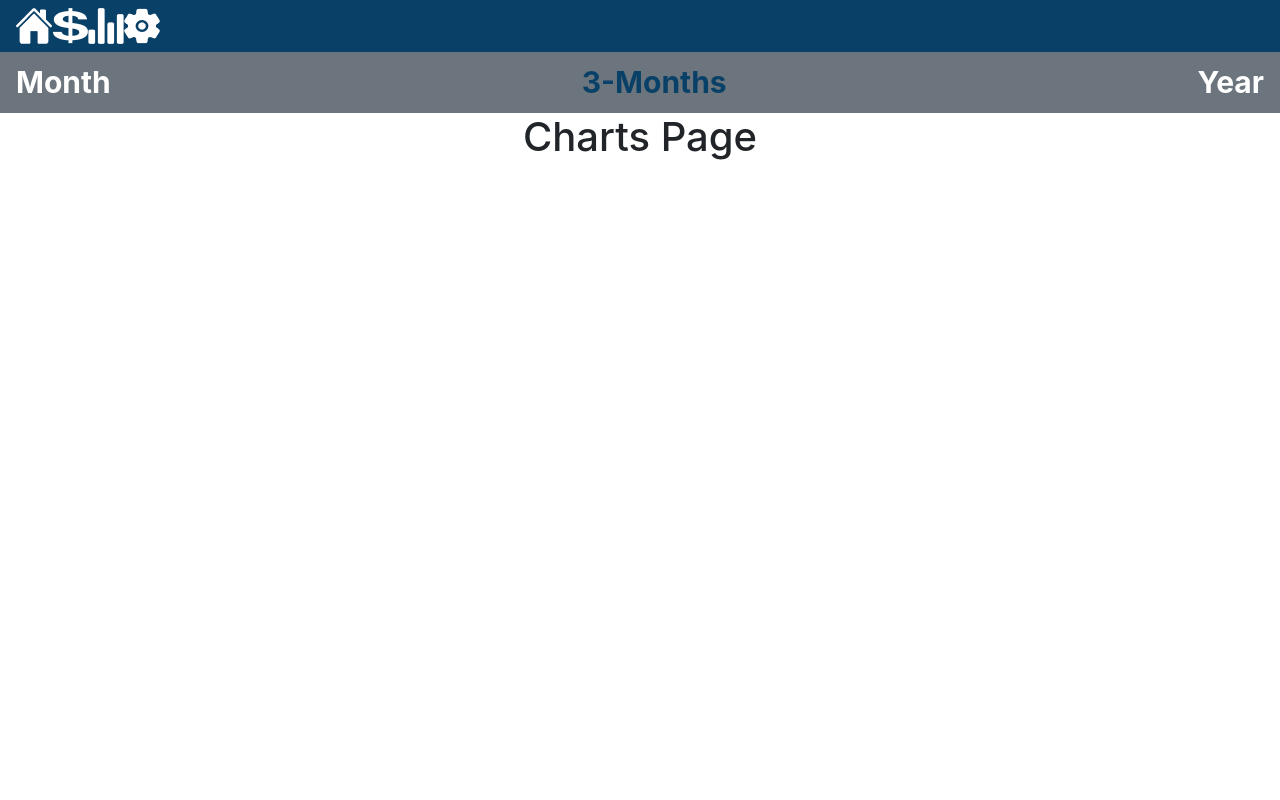
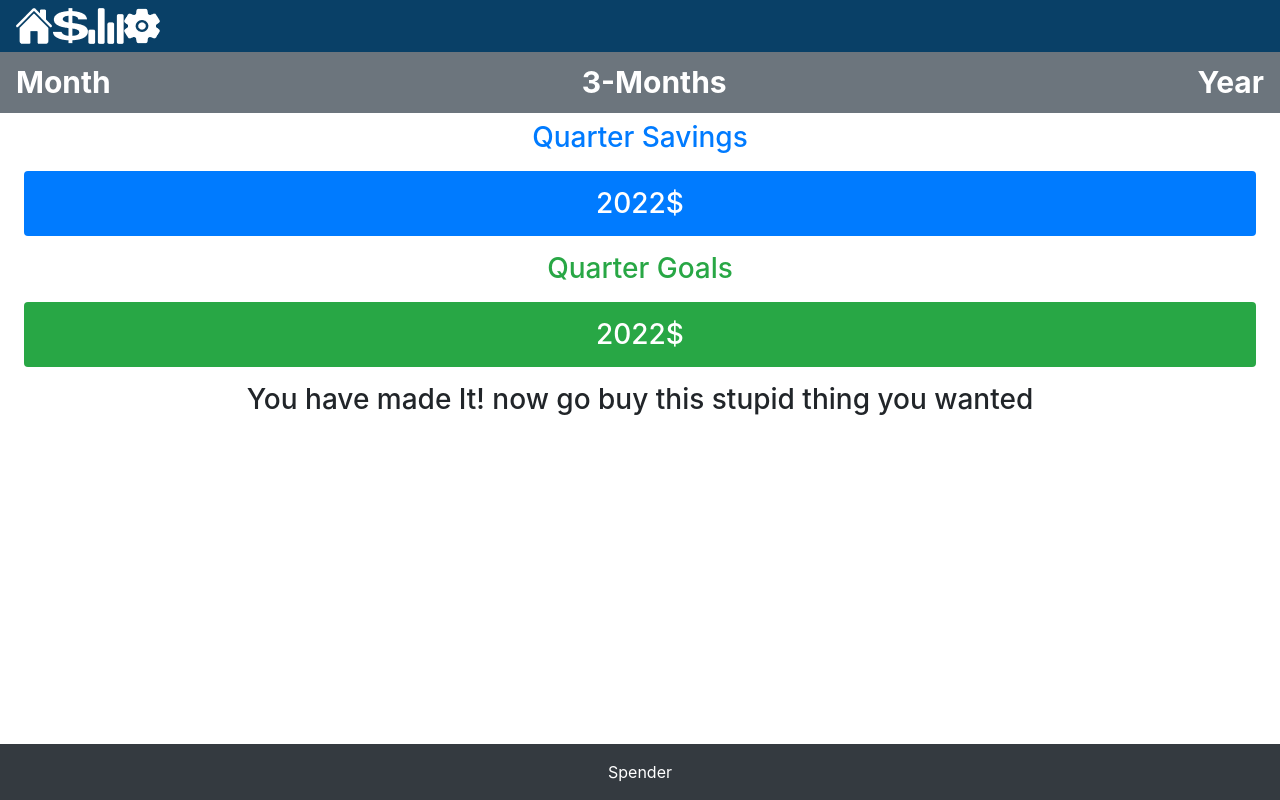
Before and after one commit to Alef5750/SpenderApp, a React (Create React App) app in the folder spender-frontend/: page /charts/3months in a window 1280 px wide. Built offline with nearby package versions, Linux system fonts and the light colour scheme.

Commit message:
creating 4 components for each time period + default and adding them into chartsNav

```diff
--- /dev/null
+++ b/spender-frontend/src/components/QuarterCharts.jsx
@@ -0,0 +1,28 @@
+import React from "react";
+import Footer from "./footer"
+
+
+export default function QuarterCharts() {
+    return (
+        <div>
+            <div className="mx-4">
+                <h3 className="text-primary">Quarter Savings</h3>
+                <div className="my-3 py-3 col bg-primary text-white d-flex h3 justify-content-center rounded">
+                    2022$
+                    {/* fetched from backend */}
+                </div>
+
+                <h3 className="text-success">Quarter Goals</h3>
+                <div className="my-3 py-3 col bg-success text-white d-flex h3 justify-content-center rounded">
+                    2022$
+                    {/* fetched from backend */}
+                </div>
+
+                <h3>You have made It! now go buy this stupid thing you wanted</h3>
+                {/* a message for the user, based on on the data fetched from the backend */}
+
+            </div>
+            <Footer />
+        </div>
+    )
+}
--- /dev/null
+++ b/spender-frontend/src/components/chartsDescription.jsx
@@ -0,0 +1,17 @@
+import React from "react";
+import Footer from "../components/footer"
+
+
+export default function ChartsDescription() {
+    return (
+        <div>
+            <div className="mx-4 h4">
+                <h3>Charts Page</h3>
+                a description, explaining the service provided in this page<br />
+                something like: here you can see all of your savings and expenses divided into 3 different time periods<br />
+                presented in easy to understand graphs and charts of you choice
+            </div>
+            <Footer />
+        </div>
+    )
+}
--- a/spender-frontend/src/components/chartsNav.jsx
+++ b/spender-frontend/src/components/chartsNav.jsx
@@ -1,32 +1,41 @@
 import React from "react";
+import { BrowserRouter as Router, Switch, Route, NavLink } from "react-router-dom";
 import { Navbar } from "react-bootstrap";
-import { NavLink } from "react-router-dom";
-import { useLocation } from "react-router-dom";
-
+import MonthCharts from "../components/monthCharts"
+import QuarterCharts from "./QuarterCharts";
 import styles from "../styles/ChartsNav.module.css";
+import YearCharts from "./yearCharts";
+import ChartsDescription from "./chartsDescription";
 
 export default function ChartsNav() {
-    let Month, Months, Year;
-    const On = styles.On
-    const Off = styles.Off
-    const location = useLocation();
-    if (location.pathname === "/charts/month") Month = On;
-    else Month=Off;
-    if (location.pathname === "/charts/3months") Months = On;
-    else Months = Off;
-    if (location.pathname === "/charts/year") Year = On;
-    else Year = Off;
+
     return (
-        <Navbar bg="secondary" sticky="top" expand="sm" className="py-2 justify-content-between">
-            <NavLink to="/charts/month" className="text-decoration-none">
-                <span className={Month}>Month</span>
-            </NavLink>
-            <NavLink to="/charts/3months" className="text-decoration-none">
-                <span className={Months}>3-Months</span>
-            </NavLink>
-            <NavLink to="/charts/year" className="text-decoration-none">
-                <span className={Year}>Year</span>
-            </NavLink>
-        </Navbar>
+        <Router>
+            <Navbar bg="secondary" sticky="top" expand="sm" className="py-2 mb-2 justify-content-between">
+                <NavLink to="/charts/month" className={styles.links}>
+                    Month
+                </NavLink>
+                <NavLink to="/charts/3months" className={styles.links}>
+                    3-Months
+                </NavLink>
+                <NavLink to="/charts/year" className={styles.links}>
+                    Year
+                </NavLink>
+            </Navbar>
+            <Switch>
+                <Route path="/charts/month">
+                    <MonthCharts />
+                </Route>
+                <Route path="/charts/3months">
+                    <QuarterCharts/>
+                </Route>
+                <Route path="/charts/year">
+                    <YearCharts/>
+                </Route>
+                <Route path="/">
+                    <ChartsDescription/>
+                </Route>
+            </Switch>
+        </Router>
     );
 }
--- /dev/null
+++ b/spender-frontend/src/components/monthCharts.jsx
@@ -0,0 +1,28 @@
+import React from "react";
+import Footer from "../components/footer"
+
+
+export default function MonthCharts() {
+    return (
+        <div>
+            <div className="mx-4">
+                <h3 className="text-primary">Monthly Savings</h3>
+                <div className="my-3 py-3 col bg-primary text-white d-flex h3 justify-content-center rounded">
+                    2021$
+                    {/* fetched from backend */}
+                </div>
+
+                <h3 className="text-success">Monthly Goals</h3>
+                <div className="my-3 py-3 col bg-success text-white d-flex h3 justify-content-center rounded">
+                    2022$
+                    {/* fetched from backend */}
+                </div>
+
+                <h3>Almost There...</h3>
+                {/* a message for the user, based on on the data fetched from the backend */}
+
+            </div>
+            <Footer />
+        </div>
+    )
+}
--- /dev/null
+++ b/spender-frontend/src/components/yearCharts.jsx
@@ -0,0 +1,28 @@
+import React from "react";
+import Footer from "../components/footer"
+
+
+export default function YearCharts() {
+    return (
+        <div>
+            <div className="mx-4">
+                <h3 className="text-primary">Annual Savings</h3>
+                <div className="my-3 py-3 col bg-primary text-white d-flex h3 justify-content-center rounded">
+                    12021$
+                    {/* fetched from backend */}
+                </div>
+
+                <h3 className="text-success">Annual Goals</h3>
+                <div className="my-3 py-3 col bg-success text-white d-flex h3 justify-content-center rounded">
+                    2022$
+                    {/* fetched from backend */}
+                </div>
+
+                <h3>Keep On Going</h3>
+                {/* a message for the user, based on on the data fetched from the backend */}
+
+            </div>
+            <Footer />
+        </div>
+    )
+}
--- a/spender-frontend/src/pages/Charts.jsx
+++ b/spender-frontend/src/pages/Charts.jsx
@@ -8,7 +8,6 @@ export default function Charts() {
     <div>
       <Navigation />
       <ChartsNav/>
-      <h1>Charts Page</h1>
     </div>
   );
 }
--- a/spender-frontend/src/styles/ChartsNav.module.css
+++ b/spender-frontend/src/styles/ChartsNav.module.css
@@ -1,18 +1,7 @@
-.On{
+.links{
     font-size: 30px;
     font-style: normal;
     font-weight: bold;
-    /* display: flex; */
-    /* align-items: center; */
-    /* text-align: center; */
-    color: #094067 !important;
-}
-.Off{
-    font-style: normal;
-    font-weight: bold;
-    font-size: 30px;
-    /* display: flex; */
-    /* align-items: center; */
-    /* text-align: center; */
+    text-decoration: none !important;
     color: white;
 }
```
